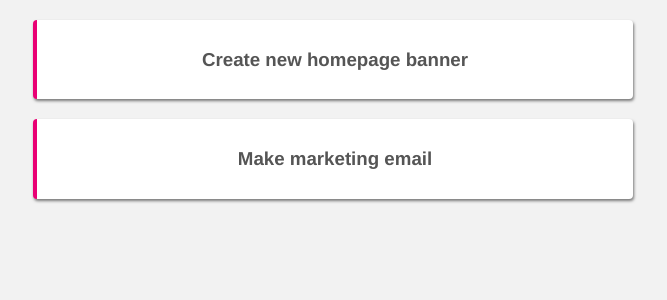
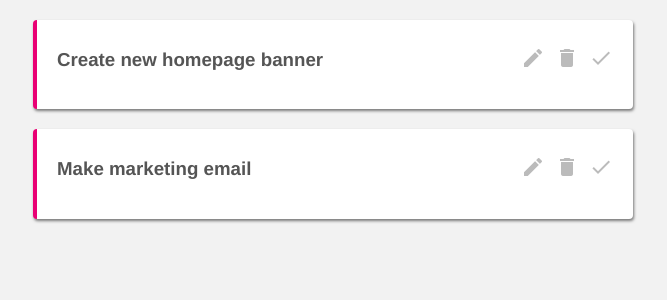
Before and after one commit to EELLOOII/Project-Planner, a Vue app: page / in a window 1280 px wide. Shown: the top 300 px of the page, without its empty margins (307-974 px from the left). Built offline with nearby package versions, Linux system fonts and the light colour scheme; data requests are answered from the project's data file.

Commit message:
UPDATE : Added icons on each SingleProject

```diff
--- a/public/index.html
+++ b/public/index.html
@@ -5,6 +5,7 @@
     <meta http-equiv="X-UA-Compatible" content="IE=edge">
     <meta name="viewport" content="width=device-width,initial-scale=1.0">
     <link rel="icon" href="<%= BASE_URL %>favicon.ico">
+    <link href="https://fonts.googleapis.com/icon?family=Material+Icons" rel="stylesheet">
     <title><%= htmlWebpackPlugin.options.title %></title>
   </head>
   <body>
--- a/src/components/SingleProject.vue
+++ b/src/components/SingleProject.vue
@@ -1,10 +1,15 @@
 <template>
   <div class="project">
     <!-- <div class="actions" @click="toggleDetails"> -->
-    <div class="actions" @click="showDetails = !showDetails">
-        <h3>{{ project.title }}</h3>
+    <div class="actions">
+        <h3  @click="showDetails = !showDetails">{{ project.title }}</h3>
+        <div class="icons">
+            <span class="material-icons">edit</span>
+            <span class="material-icons">delete</span>
+            <span class="material-icons">done</span>
+        </div>
     </div>
-    <div class="details" v-if="showDetails">
+    <div v-if="showDetails" class="details">
         <p>{{ project.details }}</p>
     </div>
   </div>
@@ -38,4 +43,19 @@
     h3 {
         cursor: pointer;
     }
+    .actions {
+        display: flex;
+        justify-content: space-between;
+        align-items: center;
+        margin-bottom: 10px;
+    }
+    .material-icons {
+        font-size: 24px;
+        margin-left: 10px;
+        color: #bbb;
+        cursor: pointer;
+    }
+    .material-icons:hover {
+        color: #777;
+    }
 </style>
--- a/src/router/index.js
+++ b/src/router/index.js
@@ -6,7 +6,7 @@
     path: '/',
     name: 'home',
     component: HomeView
-  }
+  },
 ]
 
 const router = createRouter({
```
